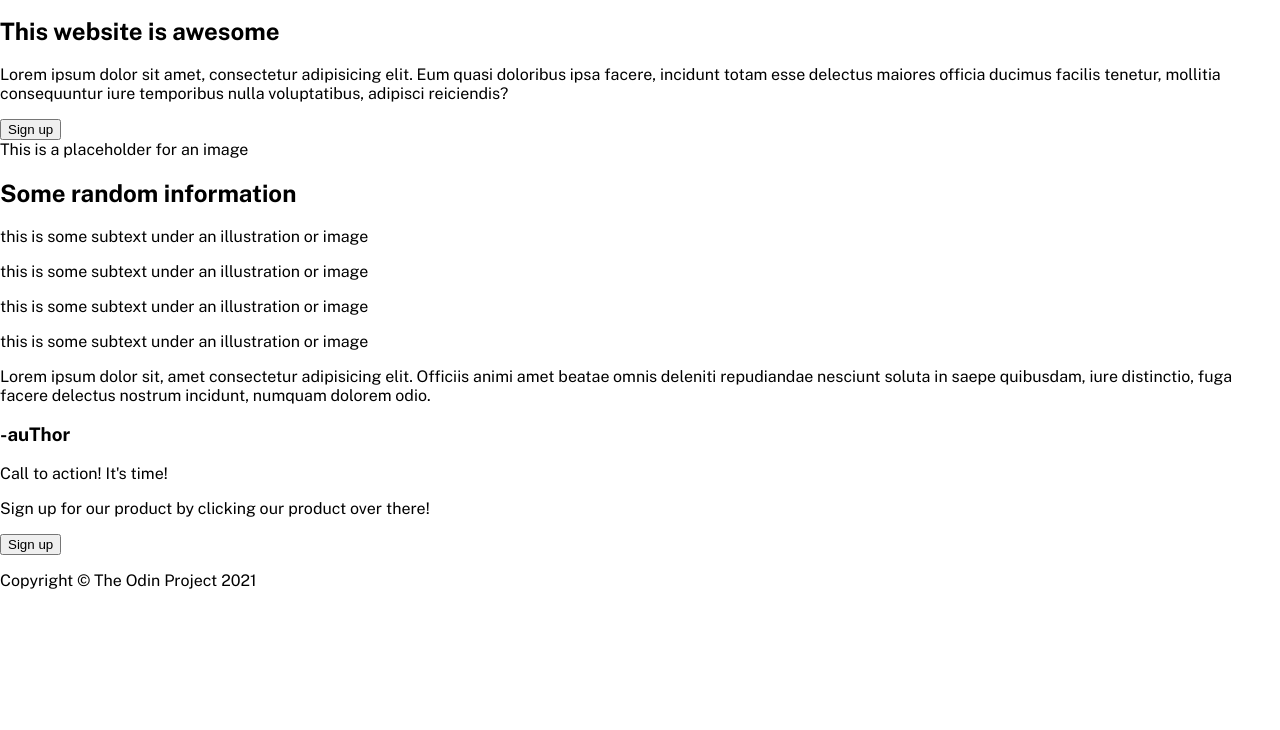
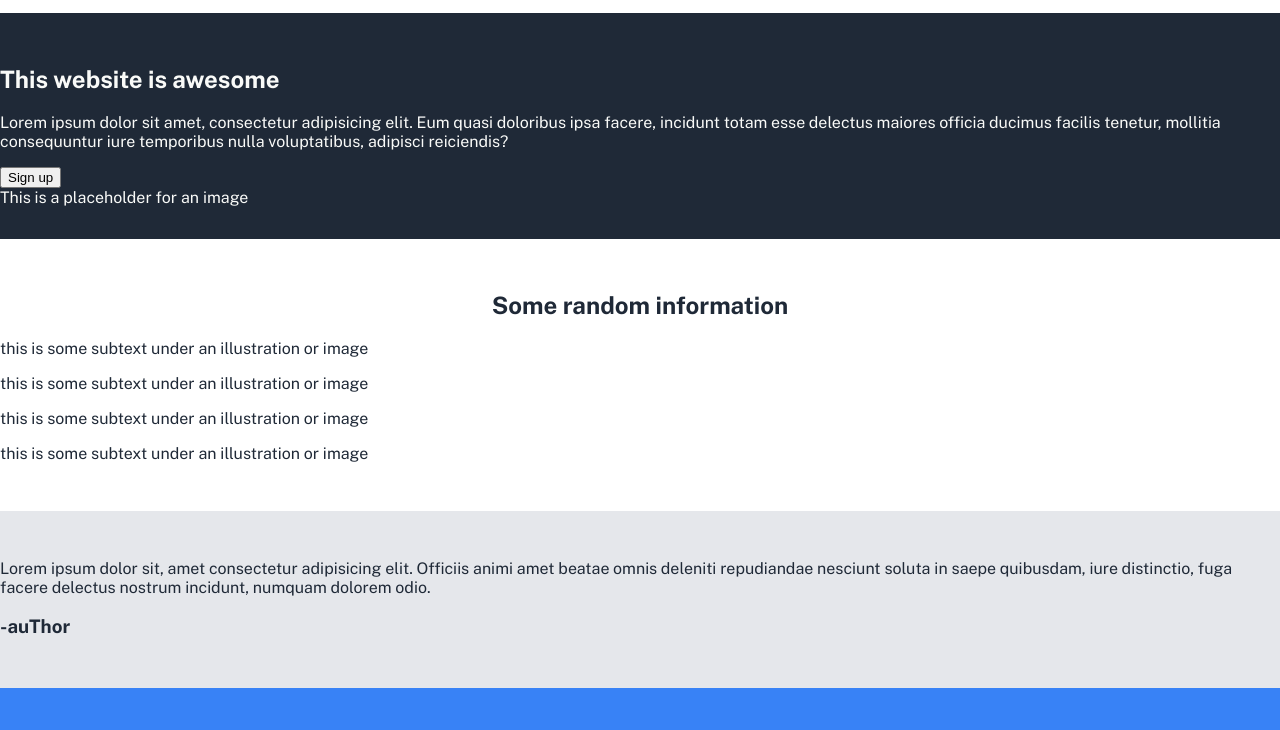
Before and after one commit to Llenoid/odin-project-landing-page, a plain HTML site: page index.html in a window 1280 px wide. Shown: the part 95-825 px from the top of the page. Before the commit the page ends 800 px from the top, so only its background shows below. Drawn offline with nearby package versions, Linux system fonts and the light colour scheme.

Commit message:
Added background colors and text colors to all sections

```diff
--- a/style.css
+++ b/style.css
@@ -9,6 +9,7 @@
   --color-quote-bg: #e5e7eb;
   --color-quote-text: #1f2937;
   --color-image-container: #6d747d;
+  font-size: 16px;
 }
 
 * {
@@ -16,8 +17,37 @@
 }
 
 body {
-  font-size: 16px;
   font-family: "Public Sans", sans-serif;
   margin: 0;
   padding: 0;
 }
+
+.dark-bg {
+  color: var(--color-hero-main);
+  background-color: var(--color-dark-bg);
+}
+.white-bg {
+  color: var(--color-info-header);
+  background-color: #fff;
+}
+.light-bg {
+  color: var(--color-quote-text);
+  background-color: var(--color-quote-bg);
+}
+.blue-bg {
+  color: var(--color-hero-secondary);
+  background-color: var(--color-button);
+}
+
+.title-center {
+  text-align: center;
+}
+
+section {
+  padding: 2rem 0;
+}
+
+ul {
+  list-style-type: none;
+  text-decoration: none;
+}
```
